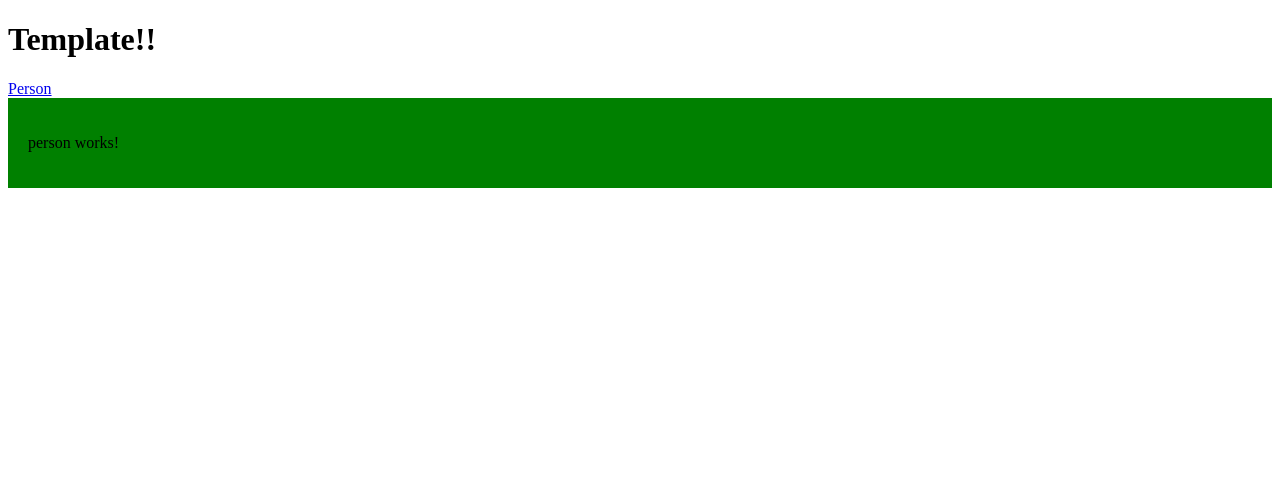
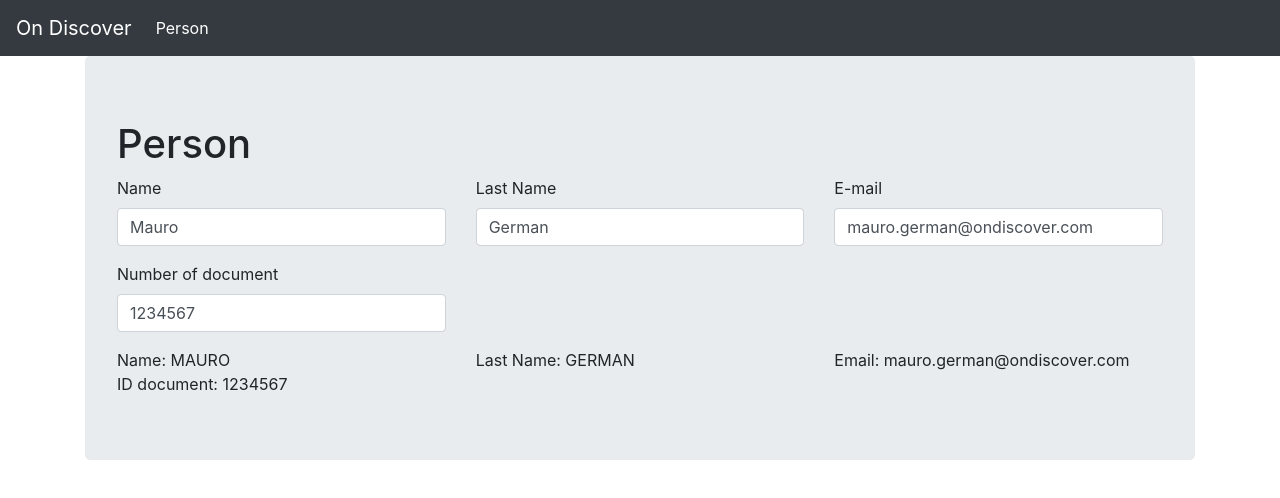
Before and after one commit to rebound56/onunit, an Angular app in the folder onTraining/onTrainingSpringAngular/Frontend/onDiscoverFrontTraining/: page /person in a window 1280 px wide. Shown: the top 498 px of the page. Built offline with nearby package versions, Linux system fonts and the light colour scheme.

Commit message:
Sample of binding
In this commit I integrated bootstrap and FormsModule to binding the HTML with TS

```diff
--- a/onTraining/onTrainingSpringAngular/Frontend/onDiscoverFrontTraining/src/app/app.component.html
+++ b/onTraining/onTrainingSpringAngular/Frontend/onDiscoverFrontTraining/src/app/app.component.html
@@ -1,7 +1,17 @@
-<h1>Template!!</h1>
+<nav class="navbar navbar-expand-md navbar-dark bg-dark">
+  <a class="navbar-brand" href="#">On Discover</a>
+  <button class="navbar-toggler" type="button">
+    <span class="navbar-toggler-icon"></span>
+  </button>
+  <div class="collapse navbar-collapse">
+    <ul class="navbar-nav mr-auto">
+      <li class="nav-item active"><a class="nav-link" routerLink="/person">Person</a></li>
+    </ul>
+  </div>
+</nav>
 
-<a routerLink="/person">Person</a>
-
-<div style="background:green; padding: 20px;">
-  <router-outlet></router-outlet>
+<div class="container">
+  <div class="jumbotron">
+    <router-outlet></router-outlet>
+  </div>
 </div>
--- a/onTraining/onTrainingSpringAngular/Frontend/onDiscoverFrontTraining/src/app/app.module.ts
+++ b/onTraining/onTrainingSpringAngular/Frontend/onDiscoverFrontTraining/src/app/app.module.ts
@@ -5,7 +5,7 @@ import { NgModule } from '@angular/core';
 import { AppComponent } from './app.component';
 import { PersonComponent } from './components/person/person.component';
 import { AppRoutingModule } from './modules/app-routing/app-routing.module';
-
+import { FormsModule } from '@angular/forms';
 
 @NgModule({
   declarations: [
@@ -14,7 +14,8 @@ import { AppRoutingModule } from './modules/app-routing/app-routing.module';
   ],
   imports: [
     BrowserModule,
-    AppRoutingModule
+    AppRoutingModule,
+    FormsModule
   ],
   providers: [],
   bootstrap: [AppComponent]
--- a/onTraining/onTrainingSpringAngular/Frontend/onDiscoverFrontTraining/src/app/components/person/person.component.html
+++ b/onTraining/onTrainingSpringAngular/Frontend/onDiscoverFrontTraining/src/app/components/person/person.component.html
@@ -1,3 +1,44 @@
-<p>
-  person works!
-</p>
+<h1>Person</h1>
+
+
+<div class="row">
+  <div class="col-sm-4">
+    <div class="form-group">
+      <label for="name">Name</label>
+      <input type="text" name="name" [(ngModel)]="person.name" placeholder="Name" class="form-control"/>
+    </div>
+  </div>
+  <div class="col-sm-4">
+    <div class="form-group">
+      <label for="lastName">Last Name</label>
+      <input type="text" name="lastName" [(ngModel)]="person.lastName" placeholder="Last Name" class="form-control"/>
+    </div>
+  </div>
+  <div class="col-sm-4">
+    <div class="form-group">
+      <label for="email">E-mail</label>
+      <input type="email" name="email" [(ngModel)]="person.email" placeholder="E-mail" class="form-control"/>
+    </div>
+  </div>
+  <div class="col-sm-4">
+    <div class="form-group">
+      <label for="numberDocument">Number of document</label>
+      <input type="email" name="numberDocument" [(ngModel)]="person.numberDocument" placeholder="Number of document" class="form-control"/>
+    </div>
+  </div>
+</div>
+
+<div class="row">
+  <div class="col-sm-4">
+    Name: {{person.name | uppercase}}
+  </div>
+  <div class="col-sm-4">
+    Last Name: {{person.lastName | uppercase}}
+  </div>
+  <div class="col-sm-4">
+    Email: {{person.email}}
+  </div>
+  <div class="col-sm-4">
+    ID document: {{person.numberDocument}}
+  </div>
+</div>
--- a/onTraining/onTrainingSpringAngular/Frontend/onDiscoverFrontTraining/src/app/components/person/person.component.ts
+++ b/onTraining/onTrainingSpringAngular/Frontend/onDiscoverFrontTraining/src/app/components/person/person.component.ts
@@ -1,4 +1,5 @@
 import { Component, OnInit } from '@angular/core';
+import { Person } from '../../models/person';
 
 @Component({
   selector: 'app-person',
@@ -7,6 +8,13 @@ import { Component, OnInit } from '@angular/core';
 })
 export class PersonComponent implements OnInit {
 
+  person : Person = {
+    id:1,
+    name:'Mauro',
+    lastName: 'German',
+    email: 'mauro.german@ondiscover.com',
+    numberDocument: '1234567'
+  }
   constructor() { }
 
   ngOnInit() {
--- a/onTraining/onTrainingSpringAngular/Frontend/onDiscoverFrontTraining/src/app/models/person.ts
+++ b/onTraining/onTrainingSpringAngular/Frontend/onDiscoverFrontTraining/src/app/models/person.ts
@@ -3,5 +3,5 @@ export class Person {
     name: string;
     lastName: string;
     email: string;
-    idDocument: string;
+    numberDocument: string;
 }
--- a/onTraining/onTrainingSpringAngular/Frontend/onDiscoverFrontTraining/src/index.html
+++ b/onTraining/onTrainingSpringAngular/Frontend/onDiscoverFrontTraining/src/index.html
@@ -7,6 +7,11 @@
 
   <meta name="viewport" content="width=device-width, initial-scale=1">
   <link rel="icon" type="image/x-icon" href="favicon.ico">
+  <!-- Se adiciona bootstrap -->
+  <link rel="stylesheet"
+    href="https://maxcdn.bootstrapcdn.com/bootstrap/4.0.0/css/bootstrap.min.css"
+    integrity="sha384-Gn5384xqQ1aoWXA+058RXPxPg6fy4IWvTNh0E263XmFcJlSAwiGgFAW/dAiS6JXm"
+    crossorigin="anonymous"/>
 </head>
 <body>
   <app-root></app-root>
```
